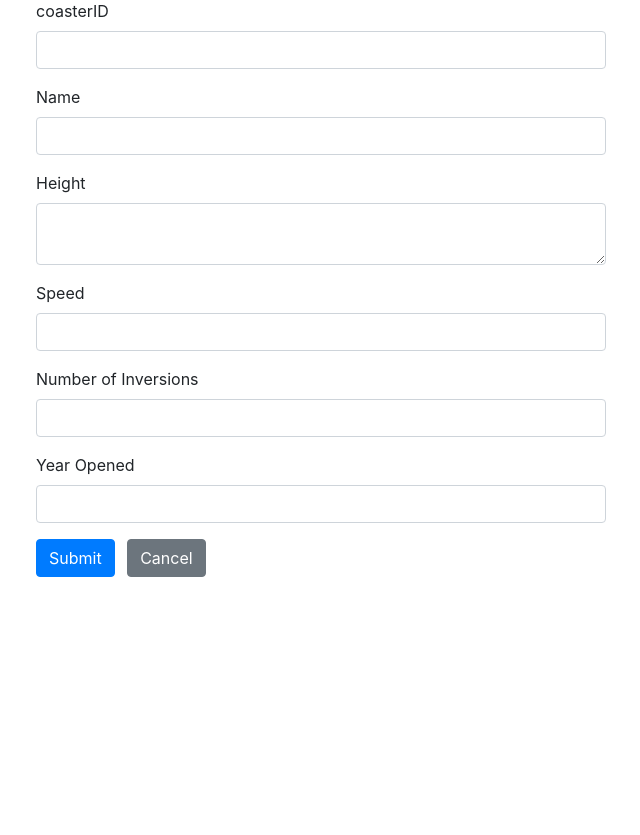
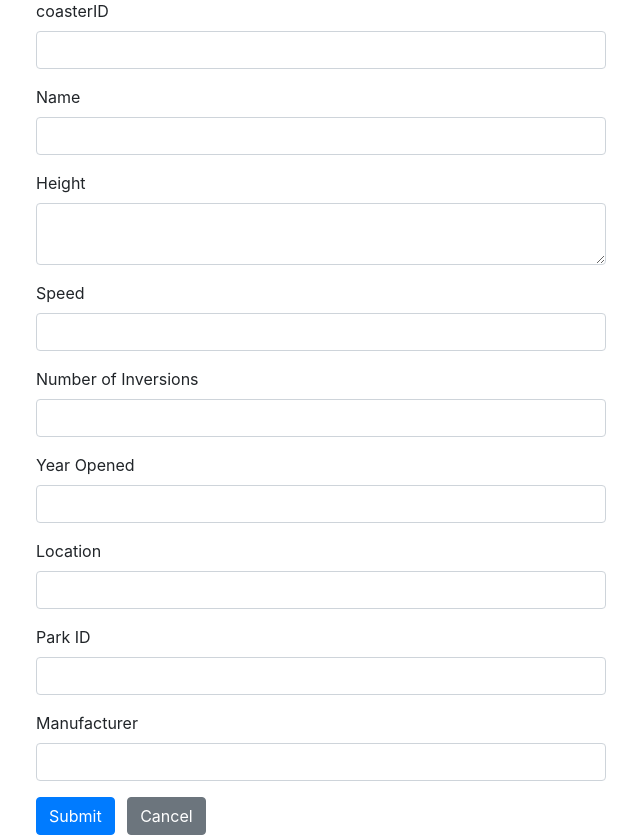
Before and after one commit to thunderbald/Coastersdb, a PHP site: page /Coasters/create.php in a window 1280 px wide. Shown: the part 135-970 px from the top of the page, without its empty margins (319-959 px from the left). Before the commit the page ends 712 px from the top, so only its background shows below. Run offline with PHP 8.4, Linux system fonts and the light colour scheme; a user stored in the database is signed in.

Commit message:
Edited database and CRUD for coasters table

```diff
--- a/PHP/Coasters/create.php
+++ b/PHP/Coasters/create.php
@@ -69,16 +69,39 @@ if($_SERVER["REQUEST_METHOD"] == "POST"){
         $year_opened = $input_year_opened;
     }
 
-
+    // Validate location
+    $input_location = trim($_POST["location"]);
+    if(empty($input_location)){
+        $location_err = "Please enter the location.";
+    } else{
+        $location = $input_location;
+    }
+    // Validate parkID
+    $input_parkID = trim($_POST["parkID"]);
+    if(empty($input_parkID)){
+        $parkID_err = "Please enter the parkID.";
+    } else{
+        $parkID = $input_parkID;
+    }
+    // Validate manufacturer
+    $input_manufacturer = trim($_POST["manufacturer"]);
+    if(empty($input_manufacturer)){
+        $manufacturer_err = "Please enter the manufacturer.";
+    } else{
+        $manufacturer = $input_manufacturer;
+    }
 
     // Check input errors before inserting in database
-    if(empty($coaster_name_err) && empty($height_err) && empty($speed_err) && empty($coasterID_err) && empty($Inversion_num_err) && empty($year_opened_err)){
+    if(empty($coaster_name_err) && empty($height_err) && empty($speed_err) && empty($coasterID_err)
+        && empty($Inversion_num_err) && empty($year_opened_err) && empty($location_err) && empty($parkID_err) && empty($manufacturer_err)){
         // Prepare an insert statement
-        $sql = "INSERT INTO coasters (coaster_name, height, speed, coasterID, Inversion_num, year_opened) VALUES (?, ?, ?, ?, ?, ?)";
+        $sql = "INSERT INTO coasters (coaster_name, height, speed, coasterID, Inversion_num, year_opened, location, parkID, manufacturer)
+        VALUES (?, ?, ?, ?, ?, ?, ?, ?, ?)";
 
         if($stmt = mysqli_prepare($link, $sql)){
             // Bind variables to the prepared statement as parameters
-            mysqli_stmt_bind_param($stmt, "sss", $param_name, $param_height, $param_speed, $param_coasterID, $param_Inversion_num, $param_year_opened);
+            mysqli_stmt_bind_param($stmt, "sss", $param_name, $param_height,
+                $param_speed, $param_coasterID, $param_Inversion_num, $param_year_opened, $param_location, $param_parkID, $param_manufacturer);
 
             // Set parameters
             $param_name = $coaster_name;
@@ -87,7 +110,9 @@ if($_SERVER["REQUEST_METHOD"] == "POST"){
             $param_coasterID = $coasterID;
             $param_Inversion_num = $Inversion_num;
             $param_year_opened = $year_opened;
-
+            $param_location = $location;
+            $param_parkID = $parkID;
+            $param_manufacturer = $manufacturer;
 
             // Attempt to execute the prepared statement
             if(mysqli_stmt_execute($stmt)){
@@ -160,7 +185,21 @@ if($_SERVER["REQUEST_METHOD"] == "POST"){
                             <input type="text" name="year_opened" class="form-control <?php echo (!empty($year_opened_err)) ? 'is-invalid' : ''; ?>" value="<?php echo $year_opened; ?>">
                             <span class="invalid-feedback"><?php echo $year_opened_err;?></span>
                         </div>
-
+                        <div class="form-group">
+                            <label>Location</label>
+                            <input type="text" name="location" class="form-control <?php echo (!empty($location_err)) ? 'is-invalid' : ''; ?>" value="<?php echo $location; ?>">
+                            <span class="invalid-feedback"><?php echo $location_err;?></span>
+                        </div>
+                        <div class="form-group">
+                            <label>Park ID</label>
+                            <input type="text" name="location" class="form-control <?php echo (!empty($parkID_err)) ? 'is-invalid' : ''; ?>" value="<?php echo $parkID; ?>">
+                            <span class="invalid-feedback"><?php echo $parkID_err;?></span>
+                        </div>
+                        <div class="form-group">
+                            <label>Manufacturer</label>
+                            <input type="text" name="location" class="form-control <?php echo (!empty($manufacturer_err)) ? 'is-invalid' : ''; ?>" value="<?php echo $manufacturer; ?>">
+                            <span class="invalid-feedback"><?php echo $manufacturer_err;?></span>
+                        </div>
                         <input type="submit" class="btn btn-primary" value="Submit">
                         <a href="index.php" class="btn btn-secondary ml-2">Cancel</a>
                     </form>
--- a/SQL/coastersdb.sql
+++ b/SQL/coastersdb.sql
@@ -29,7 +29,6 @@ CREATE TABLE `coasters` (
   `speed(mph)` int DEFAULT NULL,
   `Inversion_num` int DEFAULT NULL,
   `year_opened` int DEFAULT NULL,
-  `year_closed` int DEFAULT NULL,
   `location` varchar(45) DEFAULT NULL,
   `park_ID` int DEFAULT NULL,
   `manufacturer` varchar(45) NOT NULL,
@@ -133,4 +132,4 @@ UNLOCK TABLES;
 /*!40101 SET COLLATION_CONNECTION=@OLD_COLLATION_CONNECTION */;
 /*!40111 SET SQL_NOTES=@OLD_SQL_NOTES */;
 
--- Dump completed on 2022-11-19 21:04:51
+-- Dump completed on 2022-11-20 20:28:04
```
